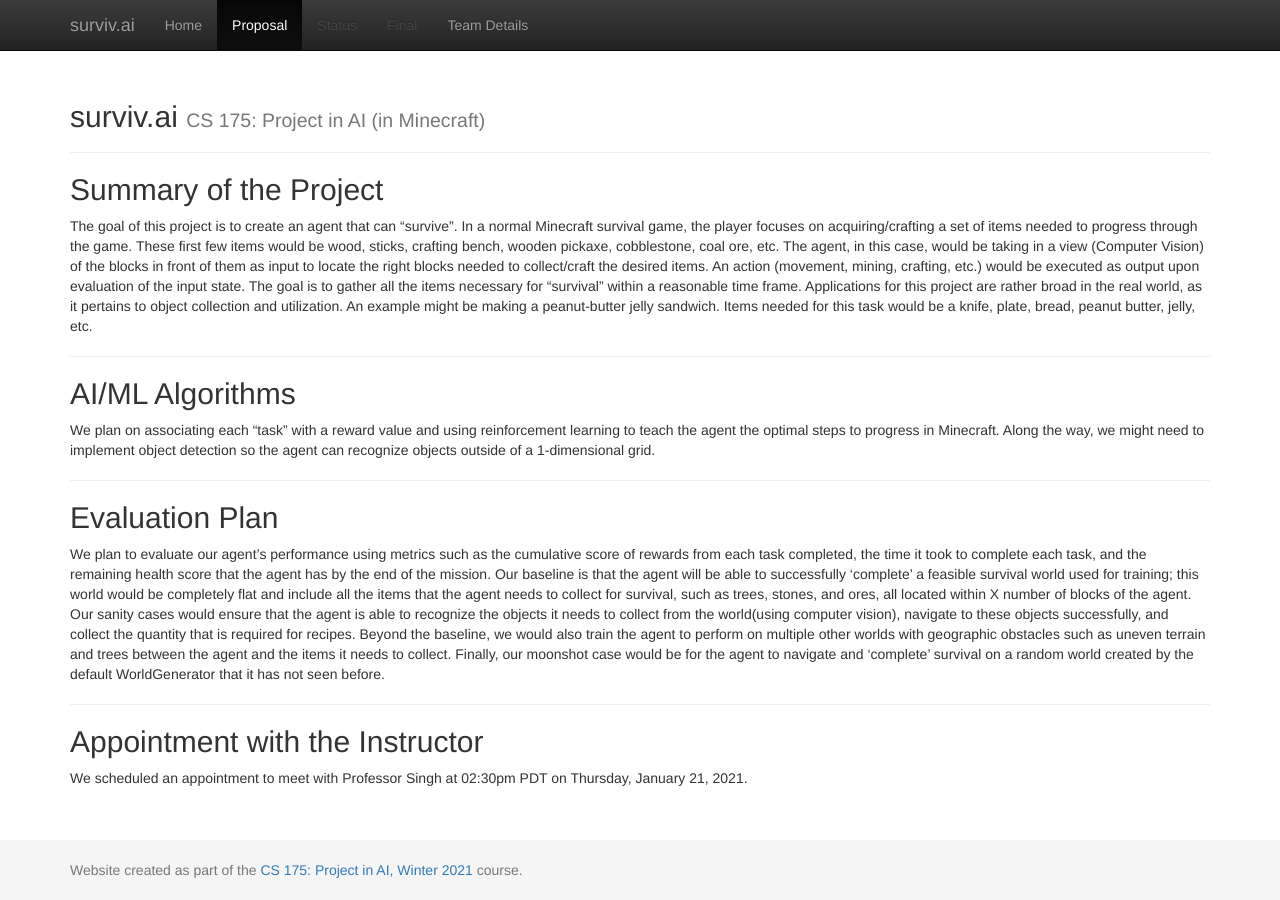
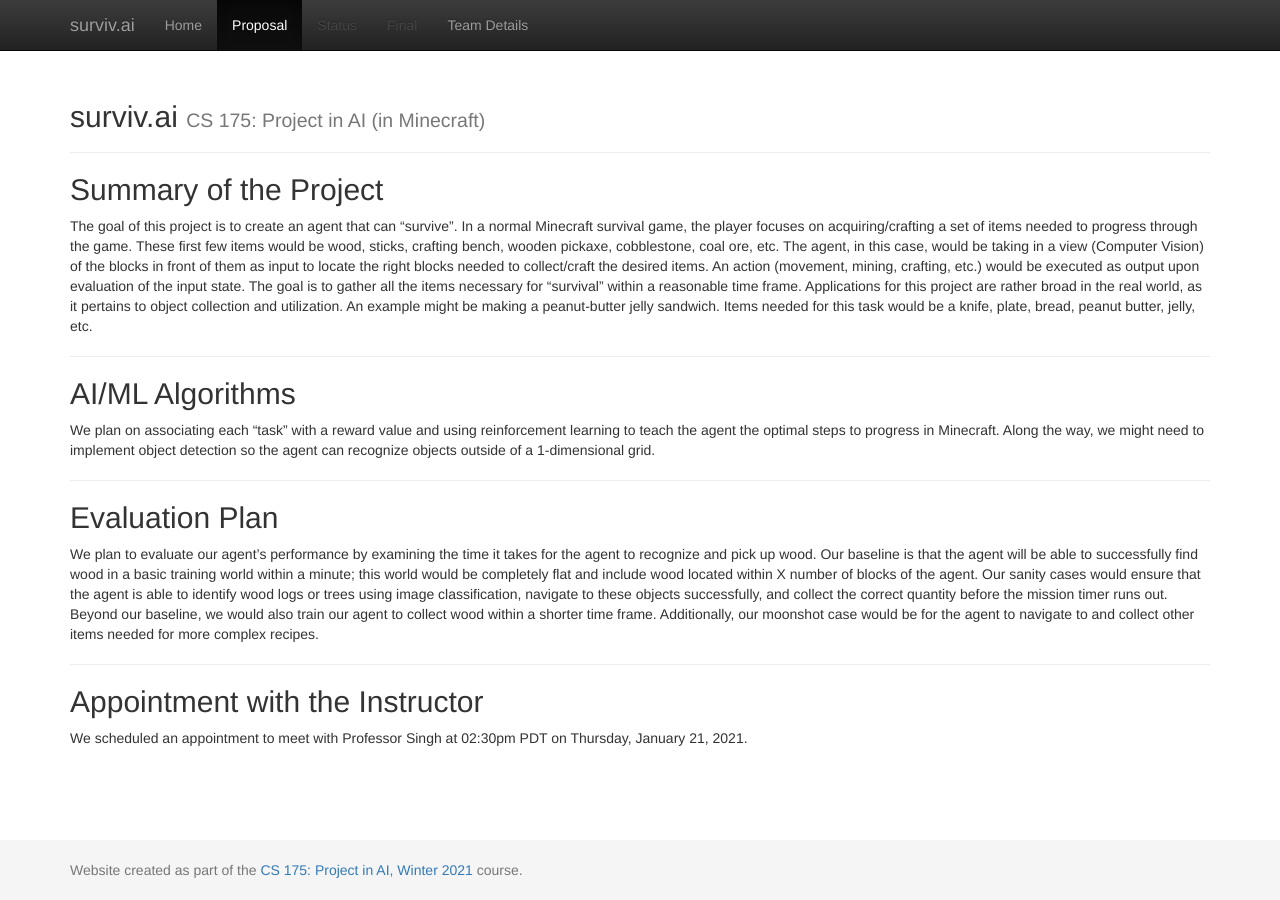
Before and after one commit to rtnavarr/survivai, a Jekyll site: the page built from docs/proposal.md, in a window 1280 px wide. Built offline with Jekyll 4.4.1, drawn with Linux system fonts in a browser that asks for light colours.

Commit message:
edit evaluation plan

```diff
--- a/docs/proposal.md
+++ b/docs/proposal.md
@@ -15,7 +15,7 @@ We plan on associating each “task” with a reward value and using reinforceme
 ---
 
 ## Evaluation Plan
-We plan to evaluate our agent’s performance using metrics such as the cumulative score of rewards from each task completed, the time it took to complete each task, and the remaining health score that the agent has by the end of the mission. Our baseline is that the agent will be able to successfully ‘complete’ a feasible survival world used for training; this world would be completely flat and include all the items that the agent needs to collect for survival, such as trees, stones, and ores, all located within X number of blocks of the agent. Our sanity cases would ensure that the agent is able to recognize the objects it needs to collect from the world(using computer vision), navigate to these objects successfully, and collect the quantity that is required for recipes. Beyond the baseline, we would also train the agent to perform on multiple other worlds with geographic obstacles such as uneven terrain and trees between the agent and the items it needs to collect. Finally, our moonshot case would be for the agent to navigate and  ‘complete’ survival on a random world created by the default WorldGenerator that it has not seen before.
+We plan to evaluate our agent’s performance by examining the time it takes for the agent to recognize and pick up wood. Our baseline is that the agent will be able to successfully find wood in a basic training world within a minute; this world would be completely flat and include wood located within X number of blocks of the agent. Our sanity cases would ensure that the agent is able to identify wood logs or trees using image classification, navigate to these objects successfully, and collect the correct quantity before the mission timer runs out. Beyond our baseline, we would also train our agent to collect wood within a shorter time frame. Additionally, our moonshot case would be for the agent to navigate to and collect other items needed for more complex recipes.
 
 ---
 
```
